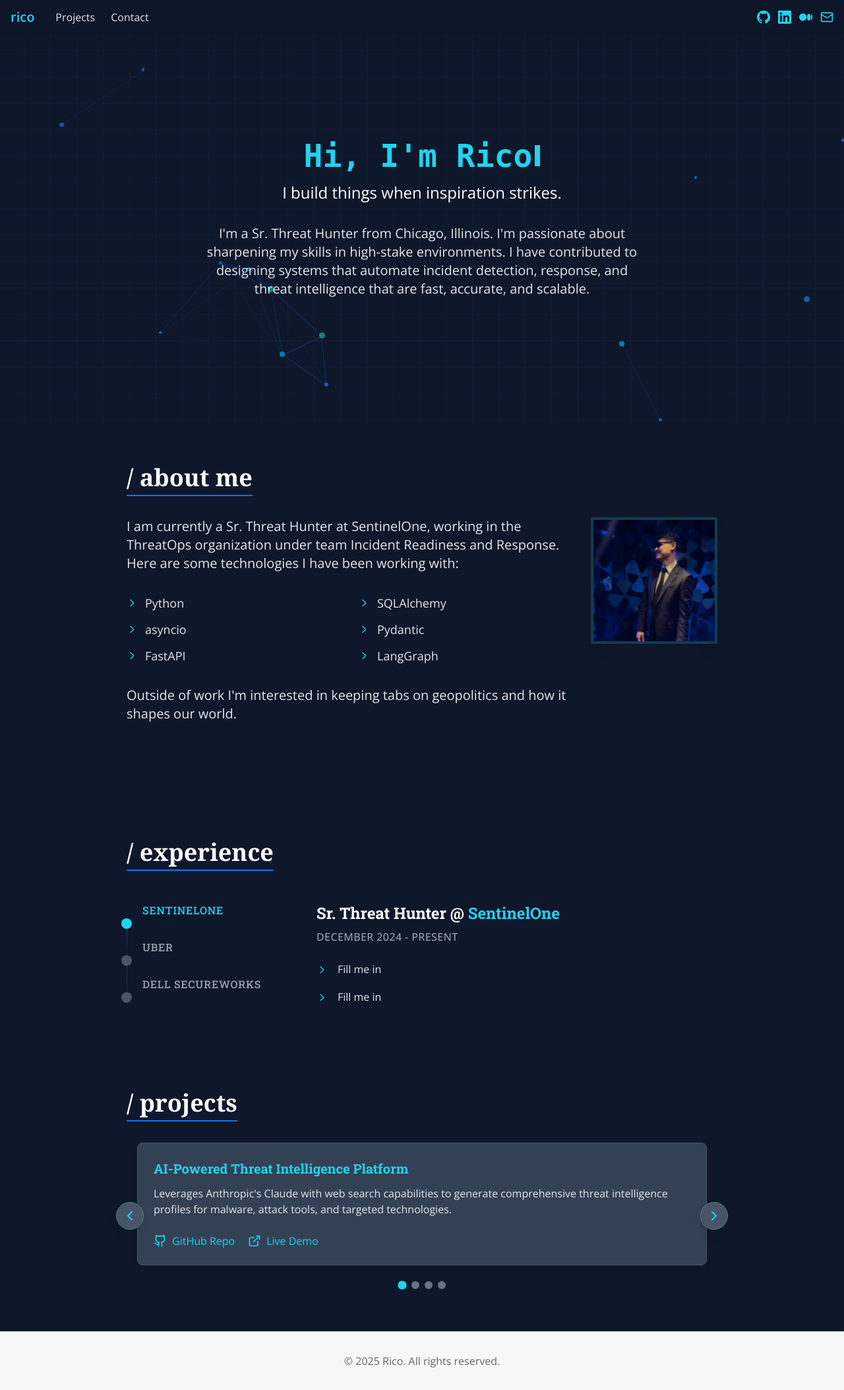
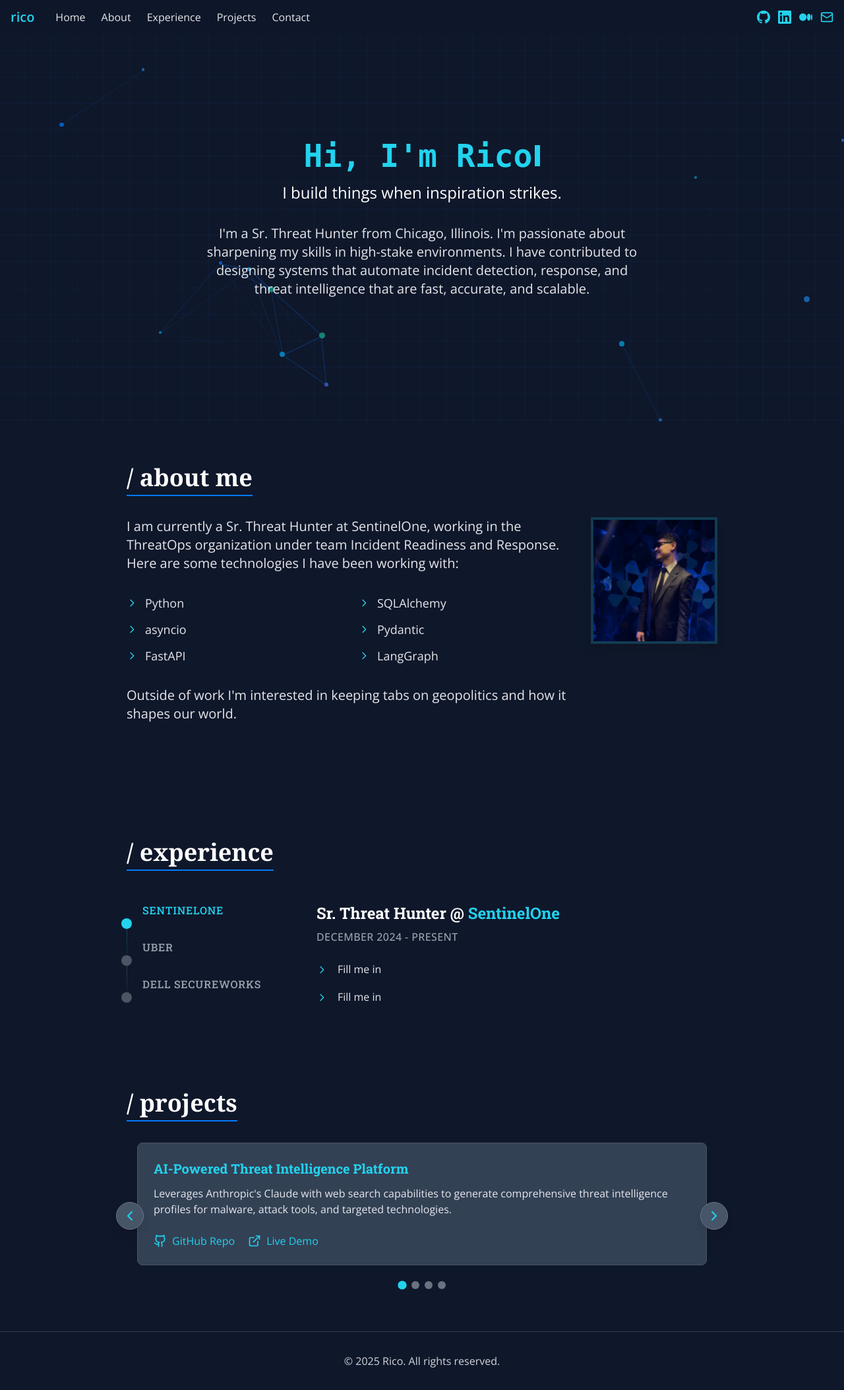
Before and after one commit to ricomanifesto/rico, a React (Vite) app: page / in a window 1280 px wide. Shown: the whole page at 66% size. Built offline with nearby package versions, Linux system fonts and the light colour scheme.

Commit message:
Update footer to dark theme and add complete navigation links

```diff
--- a/src/components/Footer.tsx
+++ b/src/components/Footer.tsx
@@ -5,14 +5,14 @@ export default function Footer() {
 
   return (
     <motion.footer
-      className="py-8 px-4 border-t border-border bg-background/70 backdrop-blur-sm"
+      className="py-8 px-4 border-t border-gray-700 bg-slate-900 text-white"
       initial={{ opacity: 0 }}
       whileInView={{ opacity: 1 }}
       viewport={{ once: true }}
       transition={{ duration: 0.5 }}
     >
-      <div className="max-w-5xl mx-auto text-center">
-        <p className="opacity-75">
+      <div className="max-w-4xl mx-auto text-center">
+        <p className="text-gray-300">
           © {currentYear} Rico. All rights reserved.
         </p>
       </div>
--- a/src/components/Header.tsx
+++ b/src/components/Header.tsx
@@ -18,6 +18,9 @@ export default function Header() {
         <div className="flex items-center">
           <div className="text-xl font-bold text-cyan-400">rico</div>
           <nav className="flex items-center ml-8">
+            <a href="#intro" className="mr-6 text-gray-200 hover:text-cyan-400 transition duration-300">Home</a>
+            <a href="#about" className="mr-6 text-gray-200 hover:text-cyan-400 transition duration-300">About</a>
+            <a href="#experience" className="mr-6 text-gray-200 hover:text-cyan-400 transition duration-300">Experience</a>
             <a href="#projects" className="mr-6 text-gray-200 hover:text-cyan-400 transition duration-300">Projects</a>
             <a href="mailto:michaelrico124@gmail.com" className="text-gray-200 hover:text-cyan-400 transition duration-300">Contact</a>
           </nav>
```
